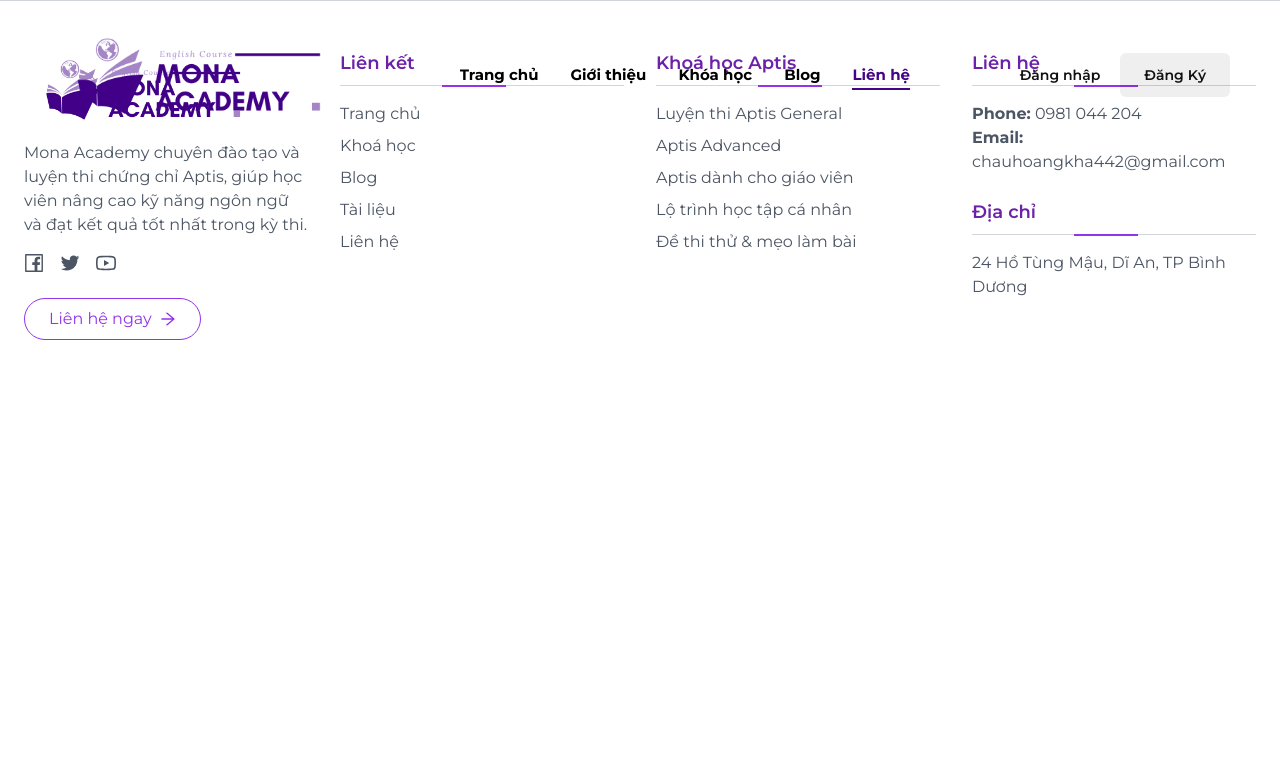
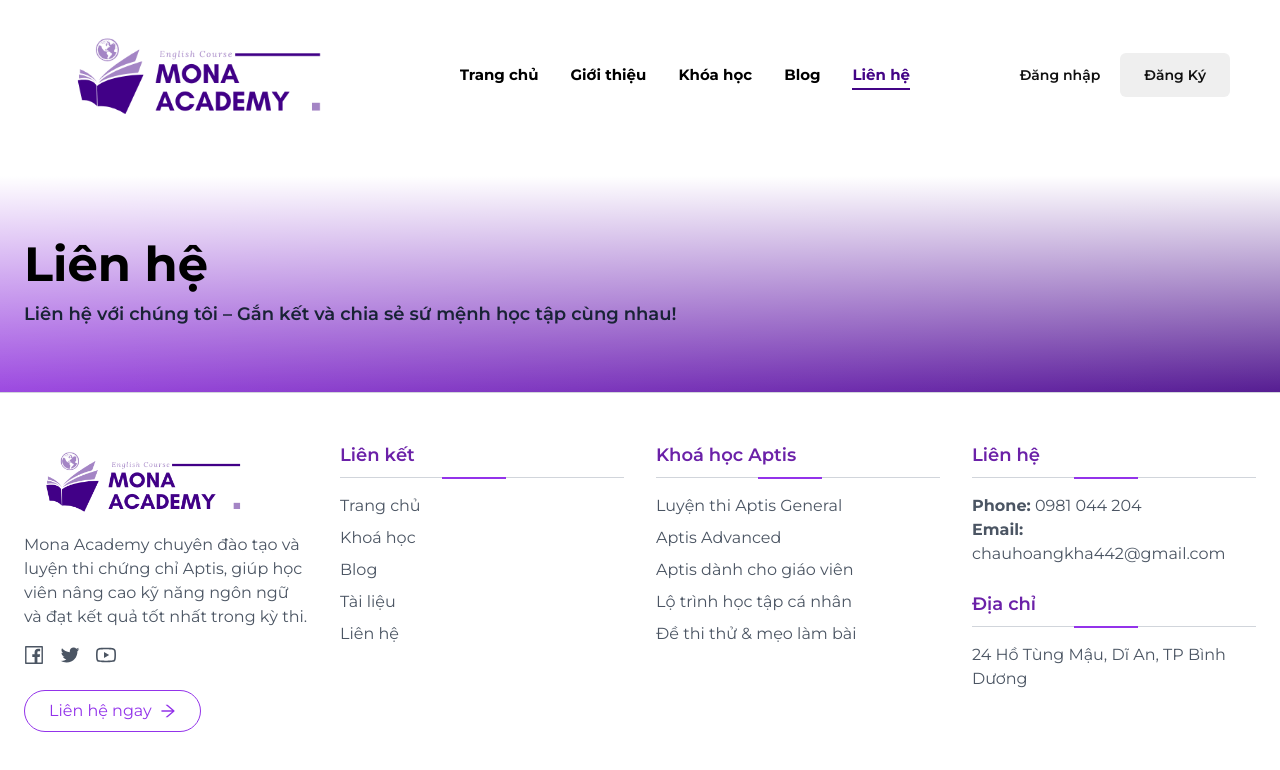
Before and after one commit to hoangkha442/aptis_course_website, a React (Vite) app: page /lien-he in a window 1280 px wide. Shown: the top 770 px of the page. Built offline with nearby package versions, Linux system fonts and the light colour scheme.

Commit message:
create contact page

```diff
--- a/src/App.tsx
+++ b/src/App.tsx
@@ -7,6 +7,7 @@ import Footer from './components/Footer.tsx'
 import Introduction from './page/Introduction/index.tsx'
 import BackToTop from './components/BackToTop/index.tsx'
 import Courses from './page/Courses/index.tsx'
+import Contact from './page/Contact/index.tsx'
 function App() {
   return (
     <>
@@ -16,6 +17,7 @@ function App() {
         <Route index element={<Home />}/>
         <Route path='/gioi-thieu' element={<Introduction />}/>
         <Route path='/khoa-hoc' element={<Courses />}/>
+        <Route path='/lien-he' element={<Contact />}/>
       </Routes>
       <Footer />
     </>
--- /dev/null
+++ b/src/page/Contact/index.tsx
@@ -0,0 +1,21 @@
+import { useEffect } from "react";
+import { Helmet } from "react-helmet-async";
+import TitleIntroduction from "../../components/TitleIntroduction/Index";
+
+type Props = {};
+export default function Contact({}: Props) {
+  useEffect(() => {
+    document.title = "Liên hệ | Aptis Course";
+  }, []);
+  return (
+    <>
+      <Helmet>
+        <title>Liên hệ | Aptis Course</title>
+      </Helmet>
+      <TitleIntroduction
+        title="Liên hệ"
+        description="Liên hệ với chúng tôi – Gắn kết và chia sẻ sứ mệnh học tập cùng nhau!"
+      />
+    </>
+  );
+}
```
